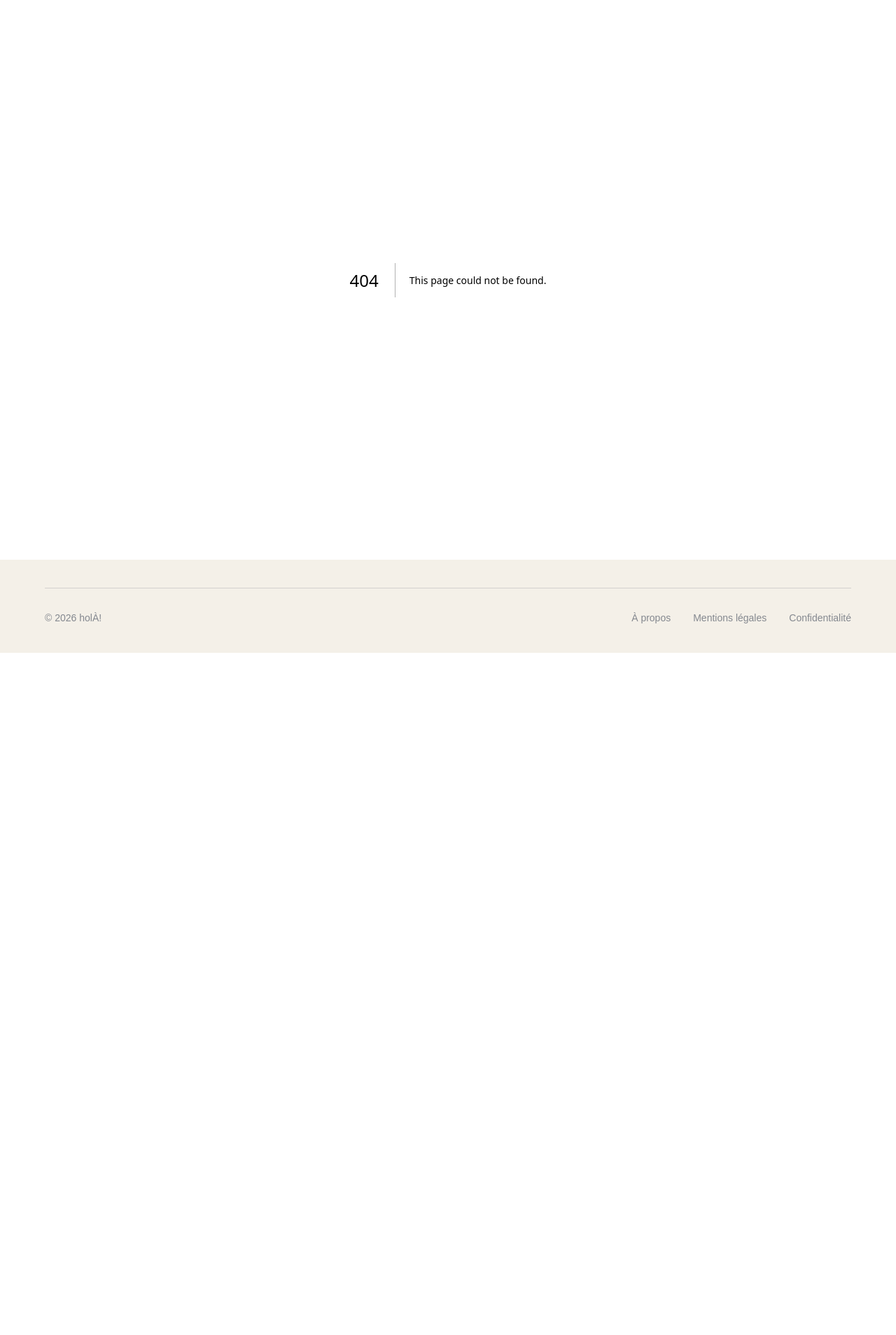
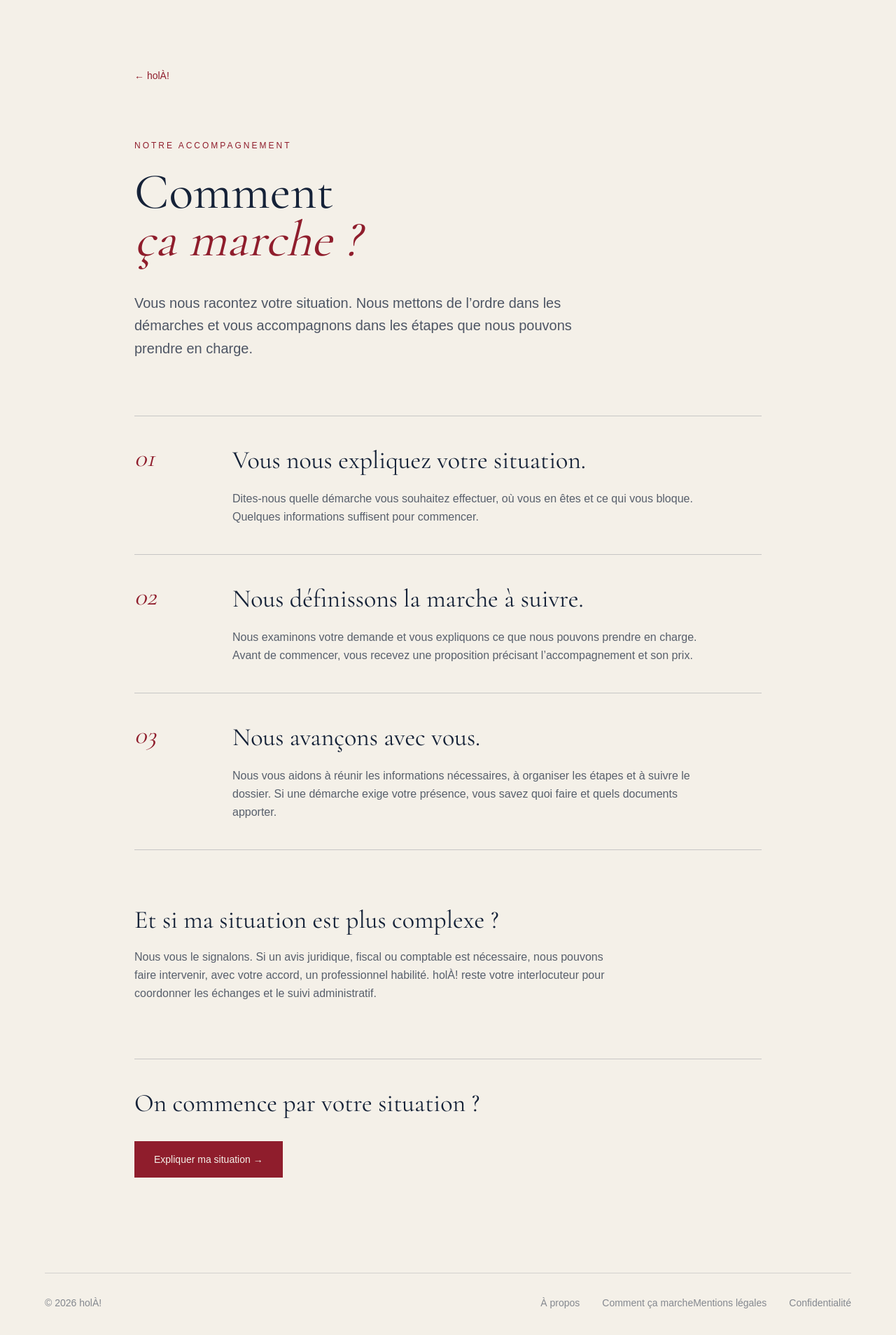
Before and after one commit to elehcf/hola, a Next.js app: page /comment-ca-marche in a window 1280 px wide. Before the commit this address had no page. Shown: the top 1908 px of the page at 70% size. Before the commit the page ends 933 px from the top, so only its background shows below. Built offline with nearby package versions, Linux system fonts and the light colour scheme.

Commit message:
Ajouter la page Comment ça marche

```diff
--- /dev/null
+++ b/app/comment-ca-marche/page.tsx
@@ -0,0 +1,119 @@
+import type { Metadata } from "next";
+
+export const metadata: Metadata = {
+  title: "Comment ça marche | holÀ!",
+  description:
+    "Découvrez comment holÀ! vous accompagne dans vos démarches administratives en Espagne, de votre première demande au suivi du dossier.",
+};
+
+const etapes = [
+  {
+    numero: "01",
+    titre: "Vous nous expliquez votre situation.",
+    texte:
+      "Dites-nous quelle démarche vous souhaitez effectuer, où vous en êtes et ce qui vous bloque. Quelques informations suffisent pour commencer.",
+  },
+  {
+    numero: "02",
+    titre: "Nous définissons la marche à suivre.",
+    texte:
+      "Nous examinons votre demande et vous expliquons ce que nous pouvons prendre en charge. Avant de commencer, vous recevez une proposition précisant l’accompagnement et son prix.",
+  },
+  {
+    numero: "03",
+    titre: "Nous avançons avec vous.",
+    texte:
+      "Nous vous aidons à réunir les informations nécessaires, à organiser les étapes et à suivre le dossier. Si une démarche exige votre présence, vous savez quoi faire et quels documents apporter.",
+  },
+];
+
+export default function CommentCaMarche() {
+  return (
+    <main className="min-h-screen bg-ivory px-8 py-16 text-navy md:px-16 md:py-24">
+      <div className="mx-auto max-w-4xl">
+        <a href="/" className="text-sm text-blood">
+          ← holÀ!
+        </a>
+
+        <p className="mt-20 text-xs uppercase tracking-[0.25em] text-blood">
+          Notre accompagnement
+        </p>
+
+        <h1
+          className="mt-6 text-5xl leading-[0.95] md:text-7xl"
+          style={{ fontFamily: "var(--font-editorial)" }}
+        >
+          Comment
+          <br />
+          <span className="italic text-blood">ça marche ?</span>
+        </h1>
+
+        <p className="mt-10 max-w-2xl text-lg leading-relaxed text-navy/75 md:text-xl">
+          Vous nous racontez votre situation. Nous mettons de l’ordre dans les
+          démarches et vous accompagnons dans les étapes que nous pouvons
+          prendre en charge.
+        </p>
+
+        <div className="mt-20 border-t border-navy/20">
+          {etapes.map((etape) => (
+            <section
+              key={etape.numero}
+              className="grid gap-5 border-b border-navy/20 py-10 md:grid-cols-[100px_1fr] md:gap-10"
+            >
+              <span
+                className="text-4xl italic text-blood"
+                style={{ fontFamily: "var(--font-editorial)" }}
+              >
+                {etape.numero}
+              </span>
+
+              <div>
+                <h2
+                  className="text-3xl leading-tight md:text-4xl"
+                  style={{ fontFamily: "var(--font-editorial)" }}
+                >
+                  {etape.titre}
+                </h2>
+                <p className="mt-5 max-w-2xl leading-relaxed text-navy/70">
+                  {etape.texte}
+                </p>
+              </div>
+            </section>
+          ))}
+        </div>
+
+        <section className="mt-20">
+          <h2
+            className="text-3xl md:text-4xl"
+            style={{ fontFamily: "var(--font-editorial)" }}
+          >
+            Et si ma situation est plus complexe ?
+          </h2>
+
+          <p className="mt-5 max-w-2xl leading-relaxed text-navy/70">
+            Nous vous le signalons. Si un avis juridique, fiscal ou comptable
+            est nécessaire, nous pouvons faire intervenir, avec votre accord,
+            un professionnel habilité. holÀ! reste votre interlocuteur pour
+            coordonner les échanges et le suivi administratif.
+          </p>
+        </section>
+
+        <div className="mt-20 border-t border-navy/20 pt-10">
+          <p
+            className="max-w-2xl text-3xl leading-tight md:text-4xl"
+            style={{ fontFamily: "var(--font-editorial)" }}
+          >
+            On commence par votre situation ?
+          </p>
+
+          <a
+            href="/demande"
+            className="mt-8 inline-block bg-blood px-7 py-4 text-sm text-ivory transition-opacity hover:opacity-85"
+          >
+            Expliquer ma situation →
+          </a>
+        </div>
+      </div>
+    </main>
+  );
+}
--- a/app/components/Footer.tsx
+++ b/app/components/Footer.tsx
@@ -16,6 +16,12 @@ export default function Footer() {
             href="/mentions-legales"
             className="transition-colors hover:text-blood"
           >
+            <a
+  href="/comment-ca-marche"
+  className="transition-colors hover:text-blood"
+>
+  Comment ça marche
+</a>
             Mentions légales
           </a>
 
--- a/app/page.tsx
+++ b/app/page.tsx
@@ -70,7 +70,7 @@ export default function Home() {
           </a>
 
           <a
-            href="#comment-ca-marche"
+            href="/comment-ca-marche"
             className="text-xl transition-colors duration-300 hover:text-blood"
           >
             Comment ça marche
```
